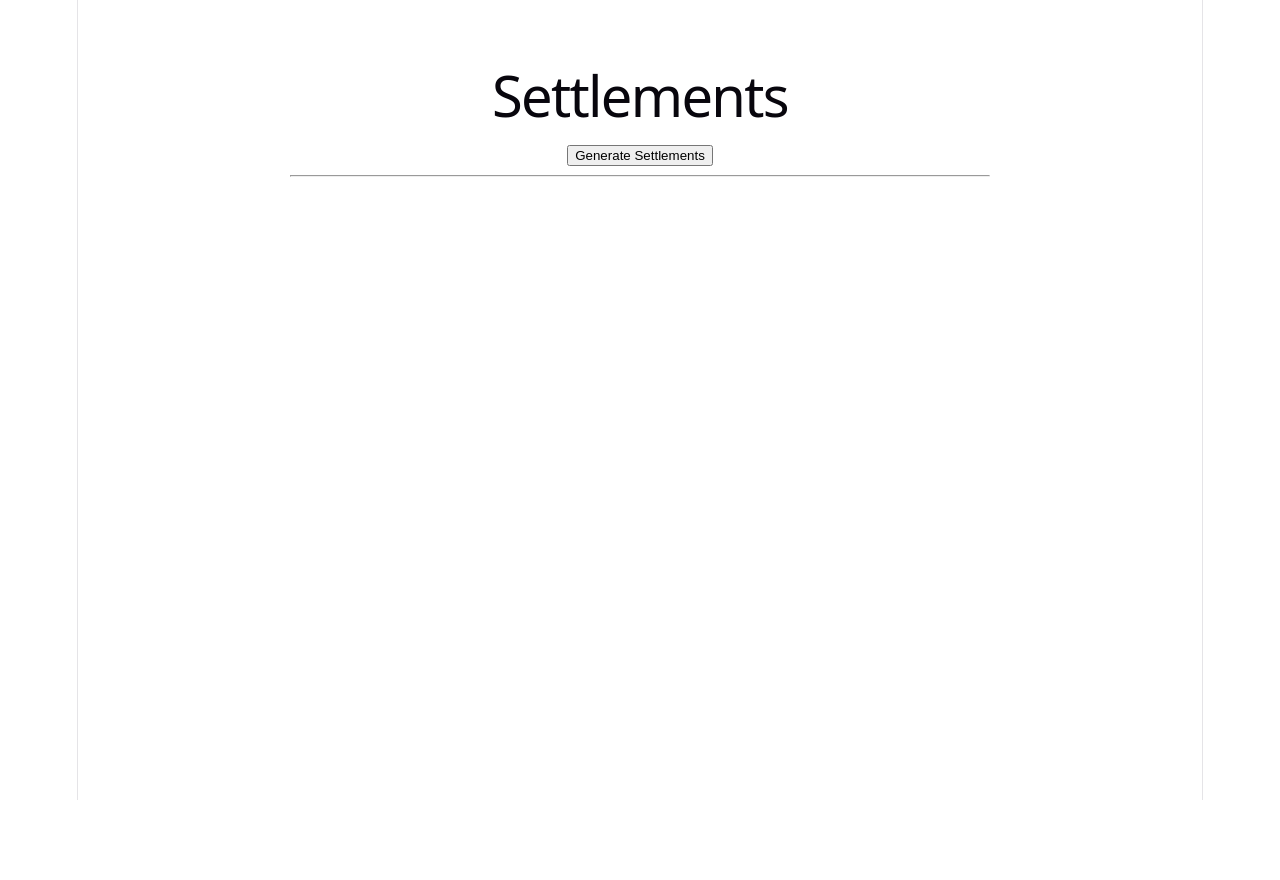
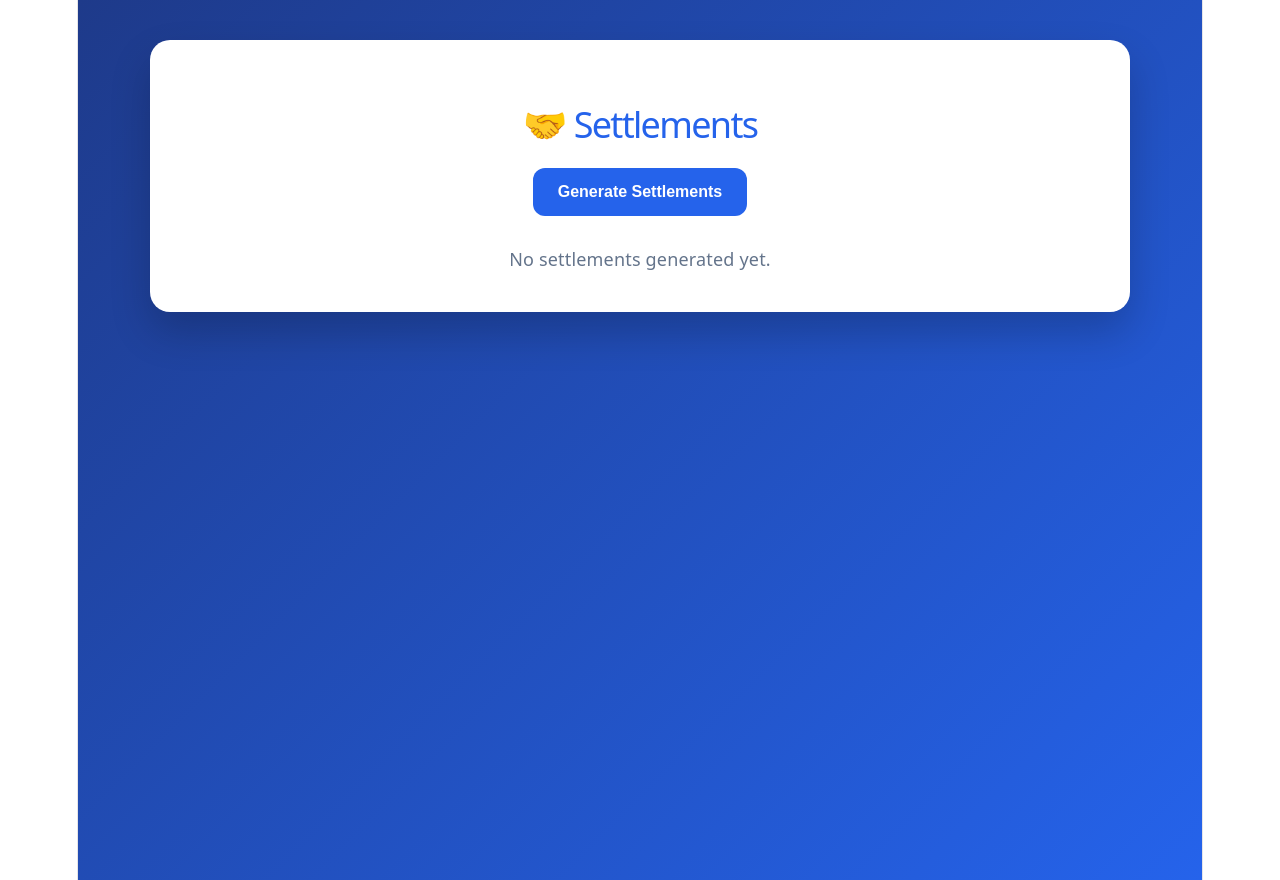
Before and after one commit to akash120405/splitwise-frontend, a React (Vite) app: page /settlements in a window 1280 px wide. Before the commit the page ends 800 px from the top, so only its background shows below. Built offline with nearby package versions, Linux system fonts and the light colour scheme.

Commit message:
Settlement page Updated UI/UX

```diff
--- a/src/pages/Settlements.tsx
+++ b/src/pages/Settlements.tsx
@@ -27,47 +27,115 @@ export default function Settlements() {
     }
   };
 
+  const buttonStyle = {
+    padding: "15px 25px",
+    fontSize: "16px",
+    fontWeight: "bold" as const,
+    border: "none",
+    borderRadius: "12px",
+    cursor: "pointer",
+    background: "#2563eb",
+    color: "white",
+  };
+
   return (
     <div
       style={{
-        width: "700px",
-        margin: "50px auto",
+        minHeight: "100vh",
+        background:
+          "linear-gradient(135deg, #1e3a8a, #2563eb)",
+        padding: "40px 20px",
       }}
     >
-      <h1>Settlements</h1>
+      <div
+        style={{
+          maxWidth: "900px",
+          margin: "0 auto",
+          background: "white",
+          borderRadius: "20px",
+          padding: "40px",
+          boxShadow:
+            "0 20px 40px rgba(0,0,0,0.2)",
+        }}
+      >
+        <h1
+          style={{
+            textAlign: "center",
+            color: "#2563eb",
+            marginBottom: "30px",
+            fontSize: "36px",
+          }}
+        >
+          🤝 Settlements
+        </h1>
 
+        <div
+          style={{
+            textAlign: "center",
+            marginBottom: "30px",
+          }}
+        >
           <button
+            style={buttonStyle}
             onClick={generateSettlements}
           >
             Generate Settlements
           </button>
+        </div>
 
-      <hr />
-
-      {settlements.map((s) => (
+        {settlements.length === 0 ? (
+          <div
+            style={{
+              textAlign: "center",
+              color: "#64748b",
+              fontSize: "18px",
+            }}
+          >
+            No settlements generated yet.
+          </div>
+        ) : (
+          settlements.map((s) => (
             <div
               key={s.id}
               style={{
-            padding: "10px",
-            border: "1px solid #ddd",
-            marginBottom: "10px",
+                padding: "20px",
+                borderRadius: "14px",
+                background: "#f8fafc",
+                border:
+                  "1px solid #e2e8f0",
+                marginBottom: "15px",
+                fontSize: "18px",
+                boxShadow:
+                  "0 2px 8px rgba(0,0,0,0.05)",
               }}
             >
-          <strong>
+              <strong
+                style={{
+                  color: "#2563eb",
+                }}
+              >
                 {s.payer.name}
               </strong>
 
               {" pays "}
 
-          <strong>
+              <strong
+                style={{
+                  color: "#16a34a",
+                }}
+              >
                 {s.receiver.name}
               </strong>
 
               {" ₹"}
 
+              <strong>
                 {s.amount}
+              </strong>
             </div>
-      ))}
+          ))
+        )}
+      </div>
     </div>
   );
 }
```
Lines whose indentation alone changed are shown as unchanged.
